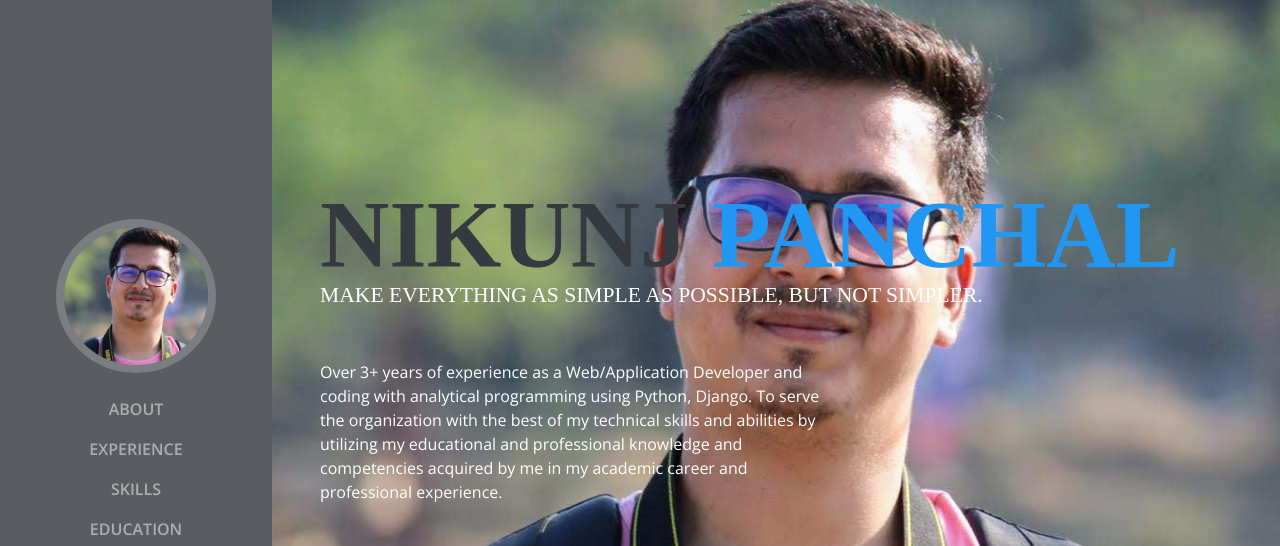
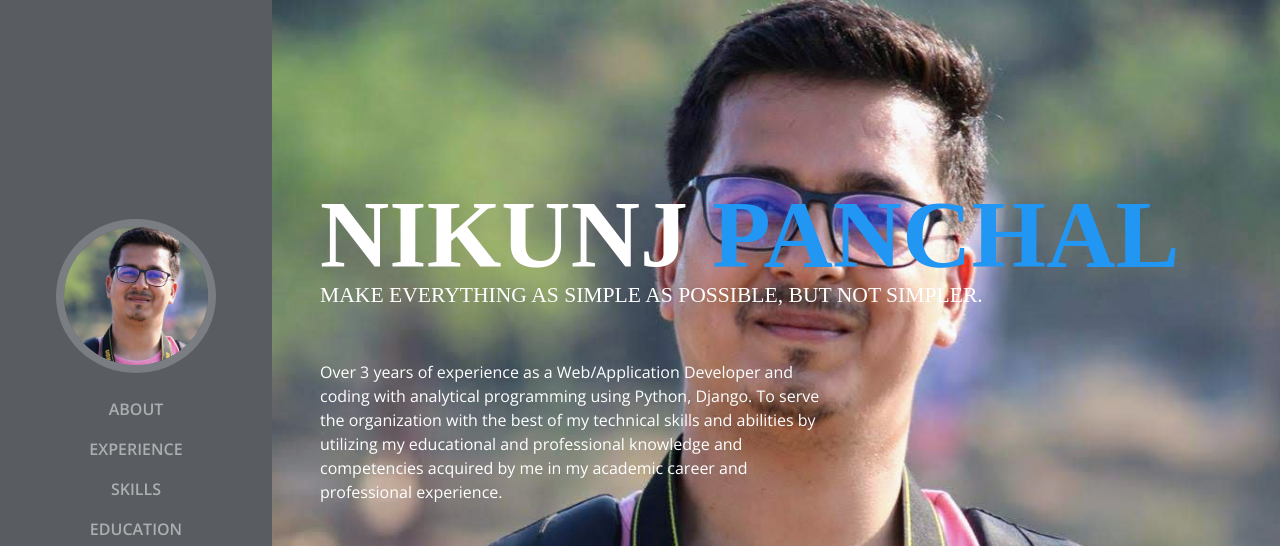
Before and after one commit to nikunj-panchal/personal-profile, a plain HTML site: page index.html in a window 1280 px wide. Shown: the top 546 px of the page. Drawn offline with nearby package versions, Linux system fonts and the light colour scheme; a web font is replaced by a local one.

Commit message:
name and description line changes

```diff
--- a/index.html
+++ b/index.html
@@ -71,14 +71,14 @@ License URL: https://creativecommons.org/licenses/by/4.0/
       <section class="resume-section p-3 p-lg-5 d-flex d-column" id="about">
           <div class="my-auto" >
               <!-- <img src="img/logo-s.png" class="img-fluid mb-3" alt=""> -->
-              <h1 class="mb-0">Nikunj
+              <h1 class="mb-0" style="color: #ffffff;">Nikunj
                 <span class="text-primary">Panchal</span>
               </h1>
               <!-- <div class="subheading mb-5" style="color: white;">FIRST, SOLVE THE PROBLEM. THEN, WRITE THE CODE.
               </div> -->
               <div class="subheading mb-5" style="color: white; text-transform: uppercase;">Make everything as simple as possible, but not simpler.
               </div>
-              <p class="mb-5" style="max-width: 500px; color: white;" >Over 3+ years of experience as a Web/Application Developer and coding with analytical programming using
+              <p class="mb-5" style="max-width: 500px; color: white;" >Over 3 years of experience as a Web/Application Developer and coding with analytical programming using
                 Python, Django. To serve the organization with the best of my technical skills and abilities by utilizing my educational and professional knowledge and competencies acquired by me in my academic career and professional experience.</p>
               <ul class="list-inline list-social-icons mb-0">
                   <li class="list-inline-item">
```
